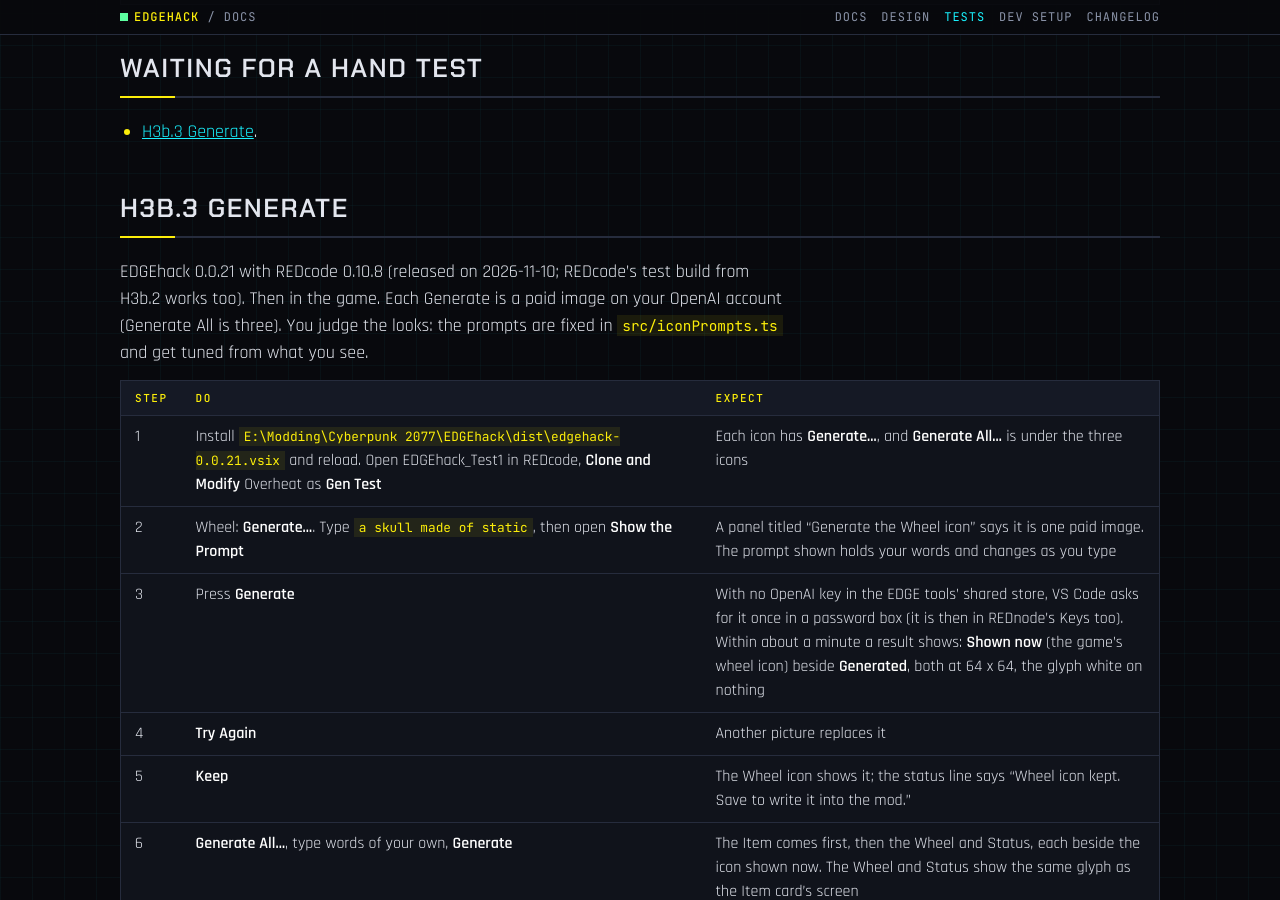
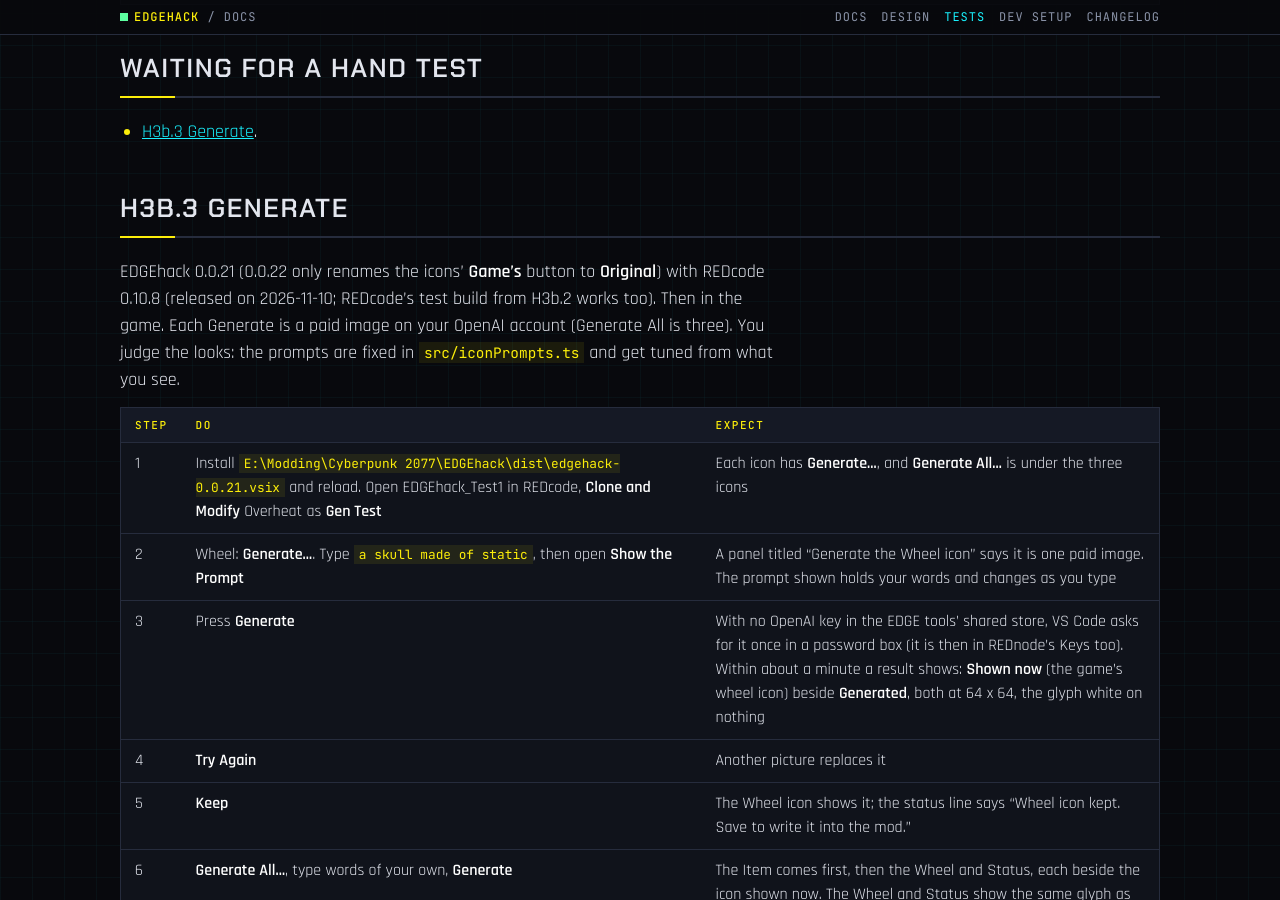
Before and after one commit to Edgemodders/EDGEhack, a Jekyll site: the page built from docs/testing.md, in a window 1280 px wide and 900 px high, scrolled down 2131 px. Built offline with Jekyll 4.4.1, drawn with Linux system fonts in a browser that asks for light colours; some of the changed text lies outside the part shown.

Commit message:
The icons' Game's button is now Original (0.0.22)
Co-Authored-By: Claude Opus 5.5 <noreply@anthropic.com>

```diff
--- a/docs/testing.md
+++ b/docs/testing.md
@@ -43,7 +43,7 @@ Last updated 2026-11-10.
 
 ## H3b.3 Generate
 
-EDGEhack 0.0.21 with REDcode 0.10.8 (released on 2026-11-10; REDcode's test build from H3b.2 works too). Then in the game. Each Generate is a paid image on your OpenAI account (Generate All is three). You judge the looks: the prompts are fixed in `src/iconPrompts.ts` and get tuned from what you see.
+EDGEhack 0.0.21 (0.0.22 only renames the icons' **Game's** button to **Original**) with REDcode 0.10.8 (released on 2026-11-10; REDcode's test build from H3b.2 works too). Then in the game. Each Generate is a paid image on your OpenAI account (Generate All is three). You judge the looks: the prompts are fixed in `src/iconPrompts.ts` and get tuned from what you see.
 
 | Step | Do | Expect |
 |---|---|---|
@@ -97,7 +97,7 @@ EDGEhack 0.0.19 with REDcode 0.10.8 (a build from REDcode's main until it is rel
 | 6 | Pack and Play, start the game, load a save. Switch on **Console** in REDnode's launcher and run the line **Get it** shows on Icon Test's page for the Epic tier (`await game.player.addItem("Items.EDGEhack_...")`) | V has Icon Test |
 | 7 | Hover Icon Test in the inventory's quickhacks, then find it in the crafting menu | Your item picture on its card, at the game's size |
 | 8 | Scan an enemy, upload Icon Test | Your wheel symbol on its wheel entry; your status symbol on the enemy where the game shows Overheat's burning icon. Overheat itself, if V has it, keeps the game's icons |
-| 9 | Quit. Back in VS Code, press **Game's** under Status, then Ctrl+S | The status icon goes back to the game's; the texture keeps the other two |
+| 9 | Quit. Back in VS Code, press **Original** under Status, then Ctrl+S | The status icon goes back to the game's; the texture keeps the other two |
 | 10 | In the EDGEhack side bar, hover the **Desk** view's title and press its **+** (**Clone and Modify on the Desk...**). Pick a quickhack and give it a name. On its page, upload an item picture and press Ctrl+S. Then right-click it in the Desk view, **Duplicate...**, and on the original's page press **Add to Project** | The copy and the project's document both show the same item picture |
 
 Then say what differed, with a screenshot of any icon that looks wrong.
@@ -550,7 +550,7 @@ EDGEhack 0.0.4: editing a game quickhack, writing the mod, and playing it. The s
 | 3 | Name: `Test Heat`. Rare's RAM: `8`. Rare's Upload: `1`. Rare's Duration: `11`. Rare's Damage a hit: `65` | Each changed field turns yellow. The title follows the name. The tab shows it is unsaved |
 | 4 | Press **Ctrl+Z**, then **Ctrl+Y** | The last change goes and comes back |
 | 5 | Legendary's RAM: `6` | Yellow: lower than the game's 9 |
-| 6 | Under Icons, Item: **Change...**, and pick Short Circuit's. Wheel: **Change...**, and pick Short Circuit's | The picker shows the game's icons. A pick shows at once, with a **Game's** button to undo it |
+| 6 | Under Icons, Item: **Change...**, and pick Short Circuit's. Wheel: **Change...**, and pick Short Circuit's | The picker shows the game's icons. A pick shows at once, with a **Original** button to undo it |
 | 7 | Click **Rare** in the table, then **All tiers** under Upload. Then **Ctrl+Z** | Every tier's upload drops by 1, then back. Tiers keep their own curve: it adds the change, not the number |
 | 8 | **Ctrl+S** | The line under the title says what it saved. In the Project view: the YAML under `source/resources/r6/tweaks/<your mod>/`, an `.xl` under `source/resources`, and the texts under `source/archive/<your mod>/localization` |
 | 9 | Open the YAML | "Made by EDGEhack" at the top; only what you changed; RAM `value: 2` on Rare and `value: -3` on Legendary |
--- a/src/editor.ts
+++ b/src/editor.ts
@@ -313,7 +313,7 @@ export class QuickhackEditor implements vscode.CustomTextEditorProvider {
           if (m.applyAll?.tier) await apply(document, applyToAll(fam, current(), m.applyAll.tier, m.applyAll.field));
           if (m.chooseIcon) await this.choose(w, m.chooseIcon);
           if (m.setIcon) {
-            // A game icon picked, or Game's: either way the own picture (if any) stops being used. Its
+            // A game icon picked, or Original: either way the own picture (if any) stops being used. Its
             // file stays, so VS Code's undo brings it back.
             const which = m.setIcon.which;
             let next = withOwnIcon(current(), which, false);
--- a/src/editorHtml.ts
+++ b/src/editorHtml.ts
@@ -60,7 +60,7 @@ export interface EditorIcons {
 }
 
 /**
- * One icon's figure: what it shows, Change (the game's icons; not for Status), Upload (H3b), and Game's.
+ * One icon's figure: what it shows, Change (the game's icons; not for Status), Upload (H3b), and Original.
  * Wheel and Status take a switch that makes black see-through, for a white-on-black picture.
  */
 function iconChoice(which: IconLook, label: string, src: string | undefined, changed: boolean): string {
@@ -69,7 +69,7 @@ function iconChoice(which: IconLook, label: string, src: string | undefined, cha
   const change = which === "status" ? "" : `<button data-icon="${which}">Change...</button> `;
   const black = which === "item" ? "" : `<label class="black" title="For a white picture on black: the black becomes see-through, as the game's ${esc(label.toLowerCase())} icons are"><input type="checkbox" data-icon-black="${which}"> Black is see-through</label>`;
   return `<figure data-icon-figure="${which}"${changed ? ' class="changed"' : ""}>${shown}<figcaption>${esc(label)} <small>${look.width} x ${look.height}</small><br>
-${change}<button data-icon-upload="${which}" data-width="${look.width}" data-height="${look.height}" title="A PNG or JPG, fitted to ${look.width} x ${look.height}">Upload...</button> <button data-icon-generate="${which}" title="Drawn by OpenAI's GPT Image from your words: one paid image on your account">Generate...</button> <button data-icon-reset="${which}"${changed ? "" : " hidden"}>Game's</button>${black ? `<br>${black}` : ""}</figcaption></figure>`;
+${change}<button data-icon-upload="${which}" data-width="${look.width}" data-height="${look.height}" title="A PNG or JPG, fitted to ${look.width} x ${look.height}">Upload...</button> <button data-icon-generate="${which}" title="Drawn by OpenAI's GPT Image from your words: one paid image on your account">Generate...</button> <button data-icon-reset="${which}"${changed ? "" : " hidden"}>Original</button>${black ? `<br>${black}` : ""}</figcaption></figure>`;
 }
 
 /**
```
Also changed, not shown: package.json (+7 -2 lines), tools/smoke/smoke.mjs (+4 -4 lines), CHANGELOG.md, 1 other file.
